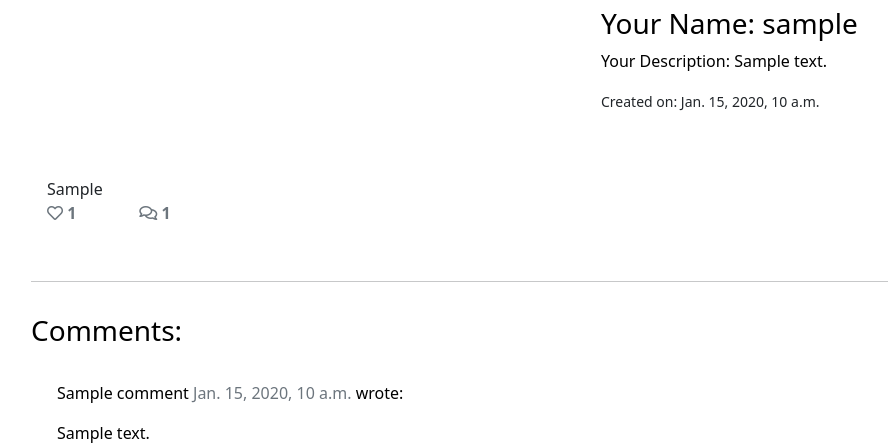
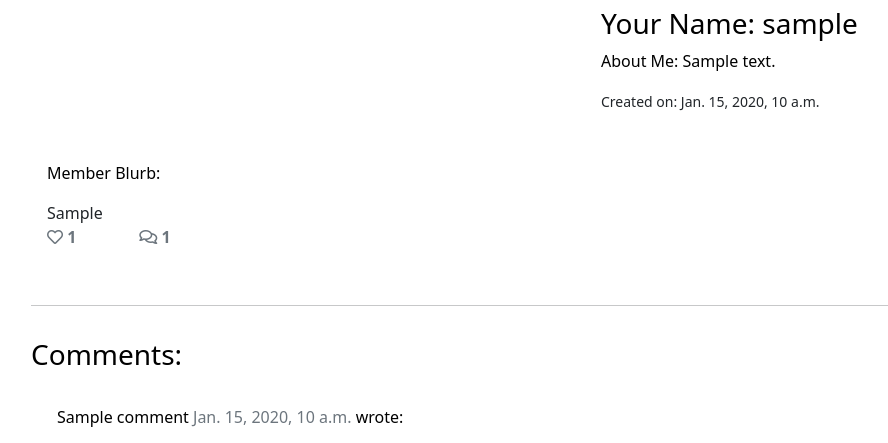
Before and after one commit to Jaredslocker21/yourcommunity, a Django app: a page that uses templates/member_detail.html in a window 1280 px wide. Shown: the part 539-982 px from the top of the page, without its empty margins (51-939 px from the left). Run offline with Django 3.2, Linux system fonts and the light colour scheme; tables that the repository leaves empty hold one stand-in row (values such as "Sample post"); some libraries are stand-ins or nearby versions.

Commit message:
add member blurb to memberdetail.html

```diff
--- a/templates/member_detail.html
+++ b/templates/member_detail.html
@@ -5,7 +5,7 @@
     <div class="row text-center">
         <div class="col-12 col-md-12 col-lg-6 col-xl-6 text-center">
             {% if "placeholder" in member.featured_image.url %}
-            <img src="/static/media/site_images/community.jpeg" alt="community image" id="member-image">
+            <img src="/static/media/site_images/defaultimage .jpeg" alt="community image" id="member-image">
             {% else %}
             <img id="member-image" src="{{ member.featured_image.url }}" alt="member ">
             {% endif %}
@@ -13,7 +13,7 @@
         <div class="col-12 col-md-12 col-lg-6 col-xl-6 text-start  mx-auto">
             <h2 class="member-role">Your Role: {{ member.role }}</h2>
             <h3 class="member-author">Your Name:  {{ member.author }}</h3>
-            <p><span class="black-text">Your Description: {{ member.description | safe }}<br></span></p>
+            <p><span class="black-text">About Me: {{ member.description | safe }}<br></span></p>
             <small>Created on: {{ member.created_on }}</small>
         </div>
     </div>
@@ -25,7 +25,7 @@
             <div class="card-body">
                 <!-- The Member content goes inside the card-text. -->
                 <!-- Use the | safe filter inside the template tags -->
-                <p class="card-text "></p>
+                <p class="card-text ">Member Blurb:</p>
                 {{ member.blurb | safe }}
                 <div class="row">
 
```
